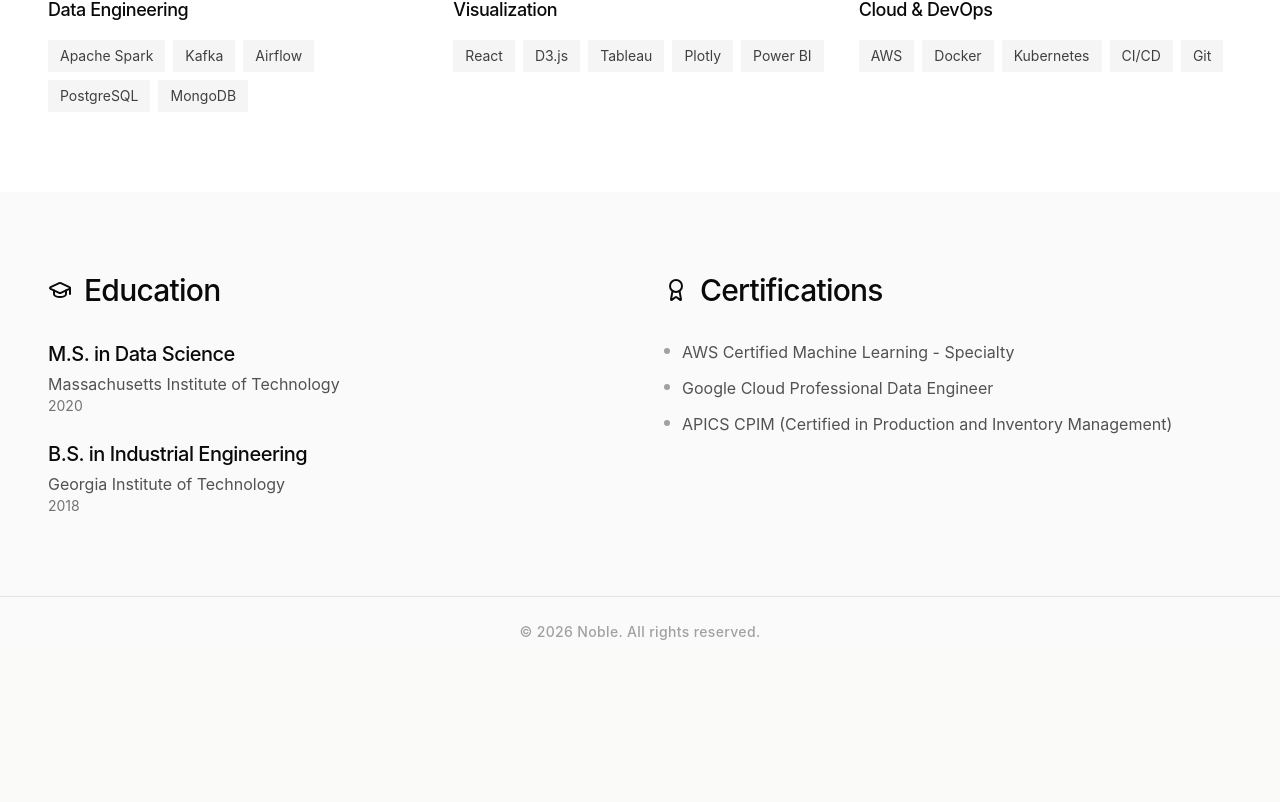
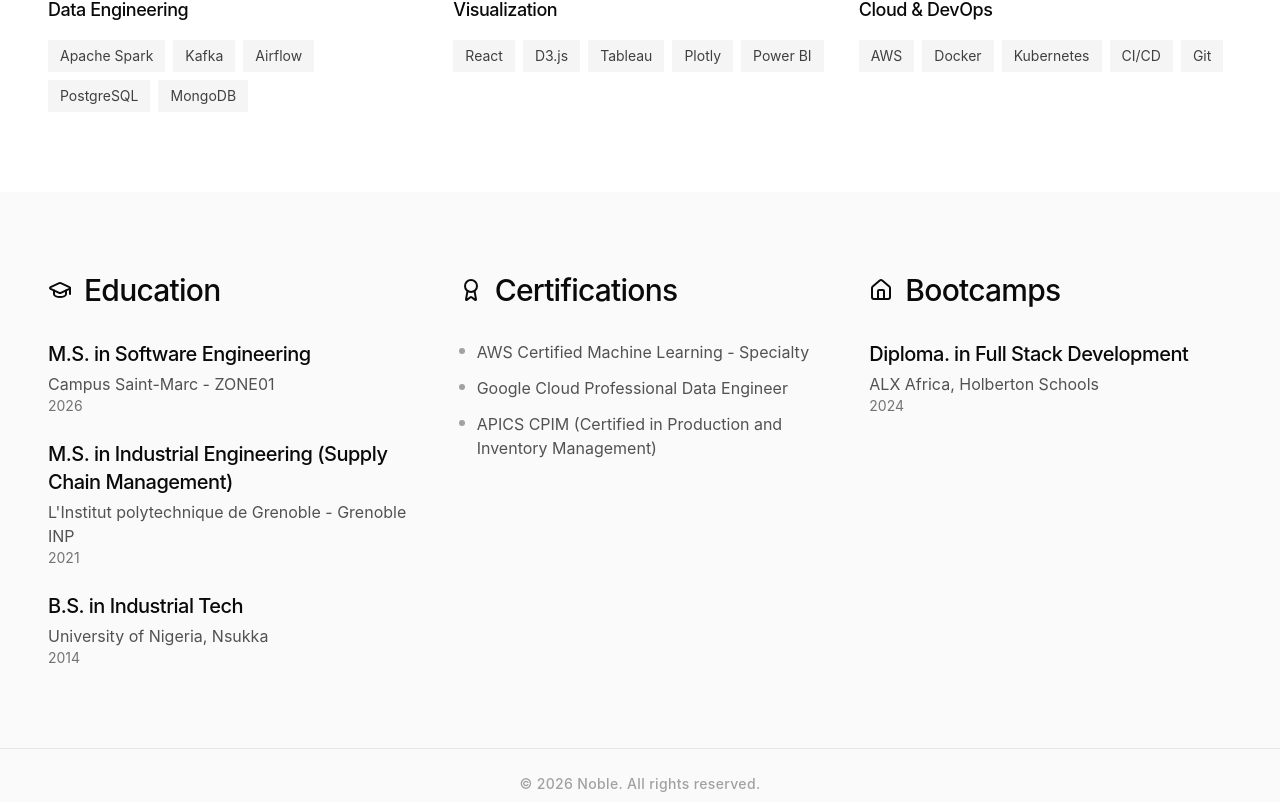
Before and after one commit to nobleenia/new-portfolio, a React (Vite) app: page /about in a window 1280 px wide. Shown: the part 2377-3179 px from the top of the page. Before the commit the page ends 3027 px from the top, so only its background shows below. Built offline with nearby package versions, Linux system fonts and the light colour scheme.

Commit message:
style: align Education, Certifications, and Bootcamps horizontally

```diff
--- a/app/pages/About.tsx
+++ b/app/pages/About.tsx
@@ -1,11 +1,11 @@
 import { ImageWithFallback } from "../components/figma/ImageWithFallback";
-import { Award, BookOpen, Briefcase, GraduationCap } from "lucide-react";
+import { Award, BookOpen, Briefcase, GraduationCap, House } from "lucide-react";
 
 export function About() {
   const skills = [
     {
       category: "Programming",
-      items: ["Python", "R", "SQL", "JavaScript/TypeScript", "Julia"],
+      items: ["JavaScript/TypeScript", "Go", "Python", "C", "Solidity", "R", "SQL"],
     },
     {
       category: "Machine Learning",
@@ -55,16 +55,29 @@
 
   const education = [
     {
-      degree: "M.S. in Data Science",
-      institution: "Massachusetts Institute of Technology",
-      year: "2020",
+      degree: "M.S. in Software Engineering",
+      institution: "Campus Saint-Marc - ZONE01",
+      year: "2026",
     },
     {
-      degree: "B.S. in Industrial Engineering",
-      institution: "Georgia Institute of Technology",
-      year: "2018",
+      degree: "M.S. in Industrial Engineering (Supply Chain Management)",
+      institution: "L'Institut polytechnique de Grenoble - Grenoble INP",
+      year: "2021",
+    },
+    {
+      degree: "B.S. in Industrial Tech",
+      institution: "University of Nigeria, Nsukka",
+      year: "2014",
     },
   ];
+
+  const bootcamps = [
+    {
+      degree: "Diploma. in Full Stack Development",
+      institution: "ALX Africa, Holberton Schools",
+      year: "2024",
+    },
+  ]
 
   const certifications = [
     "AWS Certified Machine Learning - Specialty",
@@ -209,7 +222,7 @@
       {/* Education Section */}
       <section className="py-20 bg-neutral-50 dark:bg-neutral-900">
         <div className="max-w-[1600px] mx-auto px-6 lg:px-12">
-          <div className="grid grid-cols-1 lg:grid-cols-2 gap-12">
+          <div className="grid grid-cols-1 md:grid-cols-2 lg:grid-cols-3 gap-12">
             <div>
               <div className="flex items-center gap-3 mb-8">
                 <GraduationCap className="w-6 h-6" />
@@ -244,6 +257,23 @@
                 ))}
               </ul>
             </div>
+             <div>
+              <div className="flex items-center gap-3 mb-8">
+                <House className="w-6 h-6" />
+                <h2 className="text-3xl tracking-tight">Bootcamps</h2>
+              </div>
+              <div className="space-y-6">
+                {bootcamps.map((boot, index) => (
+                  <div key={index}>
+                    <h3 className="text-xl mb-1 tracking-tight">
+                      {boot.degree}
+                    </h3>
+                    <p className="text-neutral-600 dark:text-neutral-400">{boot.institution}</p>
+                    <p className="text-sm text-neutral-500 dark:text-neutral-500">{boot.year}</p>
+                  </div>
+                ))}
+              </div>
+            </div>
           </div>
         </div>
       </section>
```
